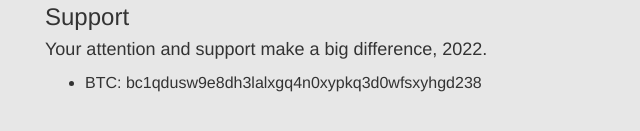
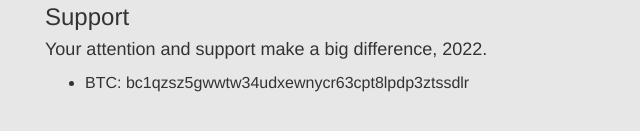
Before and after one commit to p2p-energy/p2p-energy-system, a plain HTML site: page index.html in a window 1280 px wide. Shown: the part 1797-1928 px from the top of the page, 145-785 px from the left. Drawn offline with Linux system fonts and the light colour scheme; a script that the page names is missing.

Commit message:
Index.ver.0.02

```diff
--- a/index.html
+++ b/index.html
@@ -162,7 +162,7 @@
                         <h4>Your attention and support make a big difference, 2022.</h4>
                         <ul class="pd-20">
                             <li>
-                                BTC: bc1qdusw9e8dh3lalxgq4n0xypkq3d0wfsxyhgd238
+                                BTC: bc1qzsz5gwwtw34udxewnycr63cpt8lpdp3ztssdlr
                             </li>
                         </ul>
                     </div>
```
